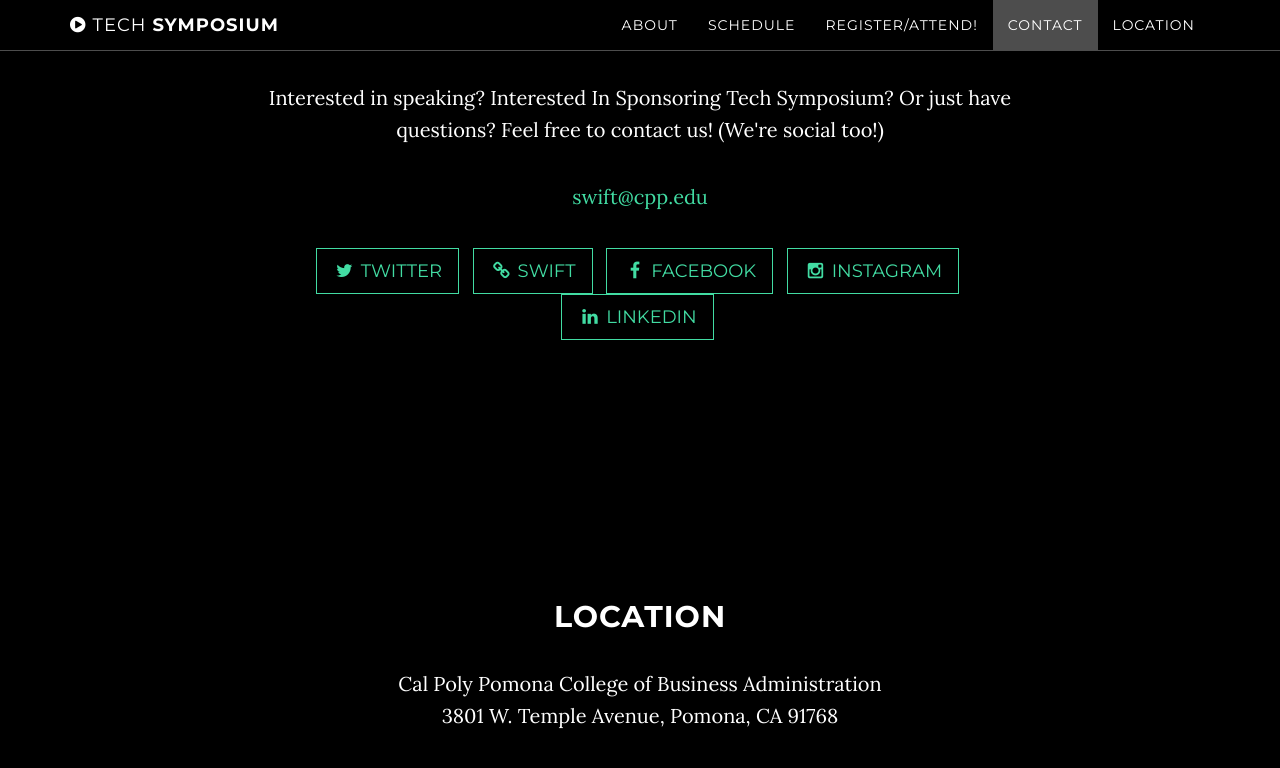
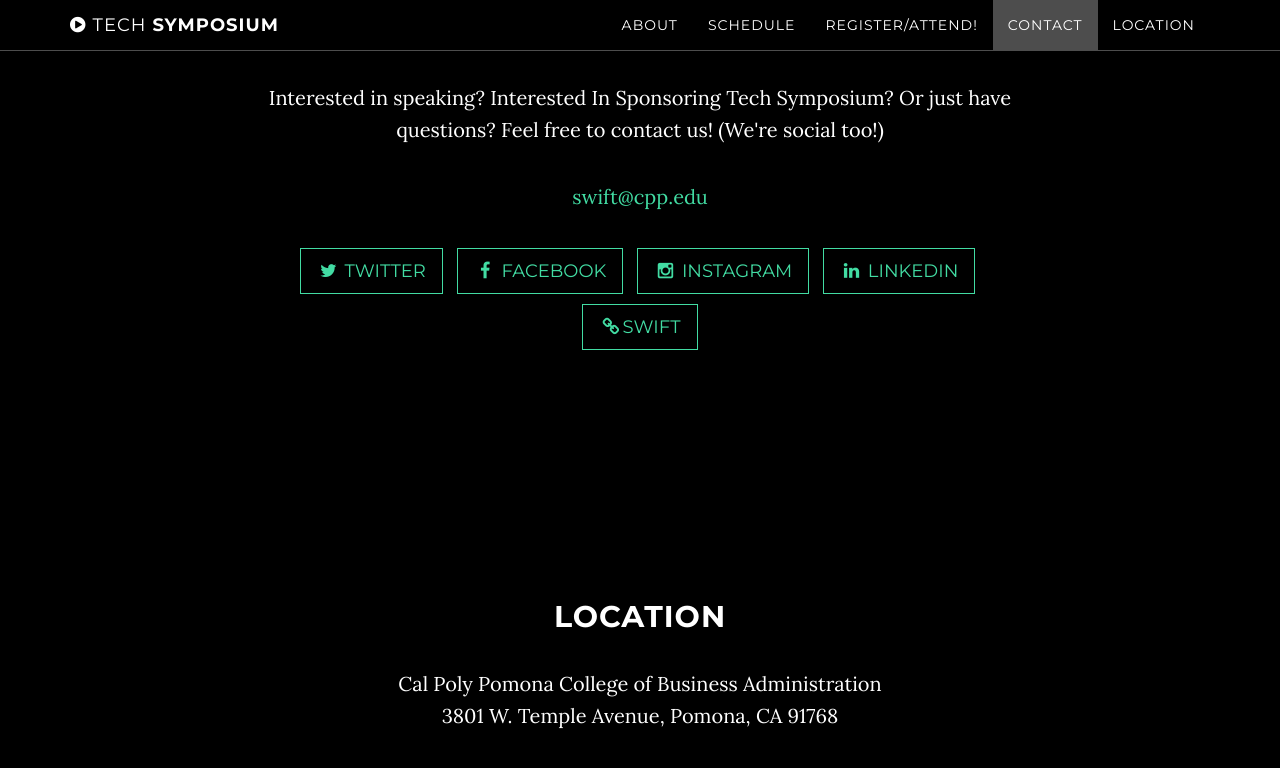
Before and after one commit to CalPolySWIFT/techsymposium-website, a Jekyll site: the page built from index.html, in a window 1280 px wide and 900 px high, scrolled down 3621 px, cut to the strip 0-813 px from the top of the window. Shown: the top 768 px of the strip. Built offline with Jekyll 4.4.1, drawn with Linux system fonts in a browser that asks for light colours.

Commit message:
Update index.html

```diff
--- a/index.html
+++ b/index.html
@@ -144,11 +144,6 @@
                     </a>
                 </li>
                 <li>
-                    <a href="https://calpolyswift.org" class="btn btn-default btn-lg">
-                        <i class="fa fa-link fa-fw"></i> <span class="network-name">SWIFT</span>
-                    </a>
-                </li>
-                <li>
                     <a href="https://facebook.com/calpolyswift" class="btn btn-default btn-lg">
                         <i class="fa fa-facebook fa-fw"></i> <span class="network-name">Facebook</span>
                     </a>
@@ -164,7 +159,10 @@
                     </a>
                 </li>
             </ul>
-
+            <a class="btn btn-default btn-lg"
+               href="https://calpolyswift.org">
+                <i class="fa fa-link fa-fw"></i>SWIFT
+            </a>
     </div>
 </section>
 
```
